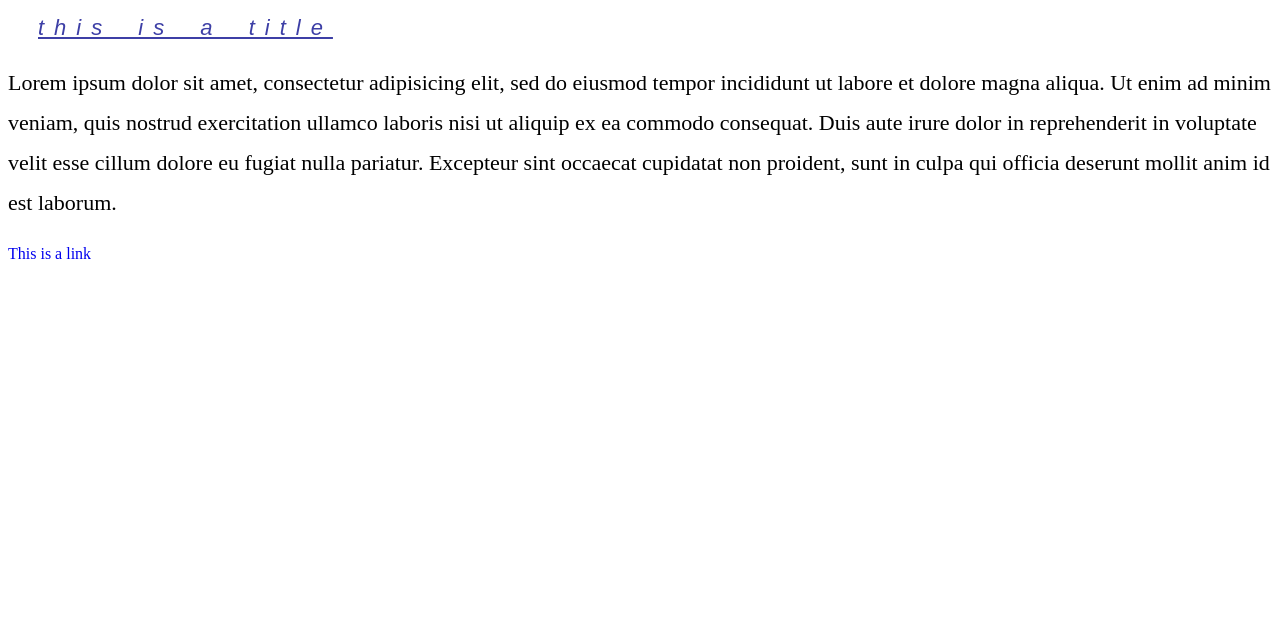
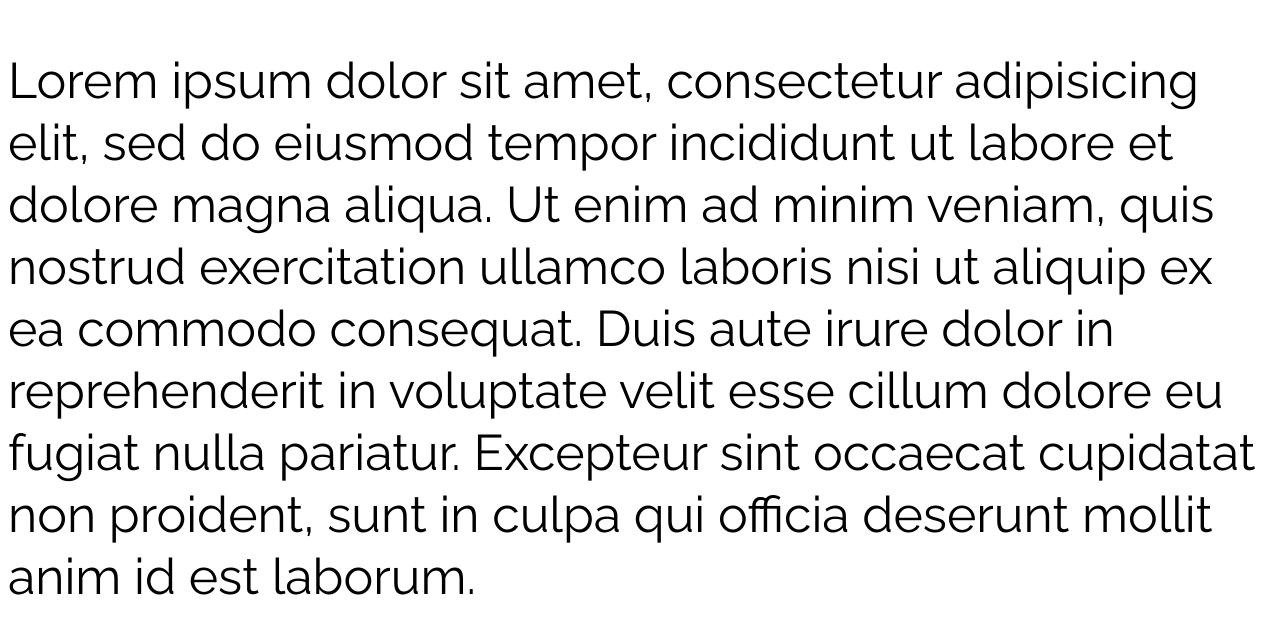
Before and after one commit to Sicalafon/LearningHTMLCSS, a plain HTML site: page rootfolder/index.html in a window 1280 px wide. Drawn offline with Linux system fonts and the light colour scheme.

Commit message:
10: How to Import New Fonts | Basics of CSS | Learn HTML and CSS | HTML Tutorial

```diff
--- a/rootfolder/index.html
+++ b/rootfolder/index.html
@@ -4,10 +4,9 @@
       <title>Hello World!</title>
       <meta charset="utf-8">
       <link rel="stylesheet" href="style.css">
+      <link href="https://fonts.googleapis.com/css?family=Raleway" rel="stylesheet">
     </head>
       <body>
-        <h1>This is a title</h1>
-        <p>Lorem ipsum dolor sit amet, consectetur adipisicing elit, sed do eiusmod tempor incididunt ut labore et dolore magna aliqua. Ut enim ad minim veniam, quis nostrud exercitation ullamco laboris nisi ut aliquip ex ea commodo consequat. Duis aute irure dolor in reprehenderit in voluptate velit esse cillum dolore eu fugiat nulla pariatur. Excepteur sint occaecat cupidatat non proident, sunt in culpa qui officia deserunt mollit anim id est laborum.</p>
-        <a href="#">This is a link</a>
+        <p class="paragraph">Lorem ipsum dolor sit amet, consectetur adipisicing elit, sed do eiusmod tempor incididunt ut labore et dolore magna aliqua. Ut enim ad minim veniam, quis nostrud exercitation ullamco laboris nisi ut aliquip ex ea commodo consequat. Duis aute irure dolor in reprehenderit in voluptate velit esse cillum dolore eu fugiat nulla pariatur. Excepteur sint occaecat cupidatat non proident, sunt in culpa qui officia deserunt mollit anim id est laborum.</p>
       </body>
 </html>
--- a/rootfolder/style.css
+++ b/rootfolder/style.css
@@ -1,24 +1,11 @@
-h1 {
-  font-family: arial, "Times New Roman";
-  font-size: 22px;
-  font-style: italic;
-  font-weight: 100;
-  text-align: left;
-  text-decoration: underline;
-  text-indent: 30px;
-  text-transform: lowercase;
-  color: #3D3FA6;
-  /*more colors https://color.adobe.com/  */
-  letter-spacing: 10px;
-  word-spacing: 10px;
+/* @@font-face {
+  src: url(/fonts/specific_fonts);
+  font-family: nos;
+} */
+
+.paragraph {
+  font-size: 50px;
+  line-height: 62px;
+  font-family: 'Raleway', sans-serif;
+  /* font-family: 'nos'; */
 }
-
-a {
-  text-decoration: none;
-}
-
-p {
-  font-size: 22px;
-  justify-content: flex-start;
-  line-height: 40px;
-}
```
